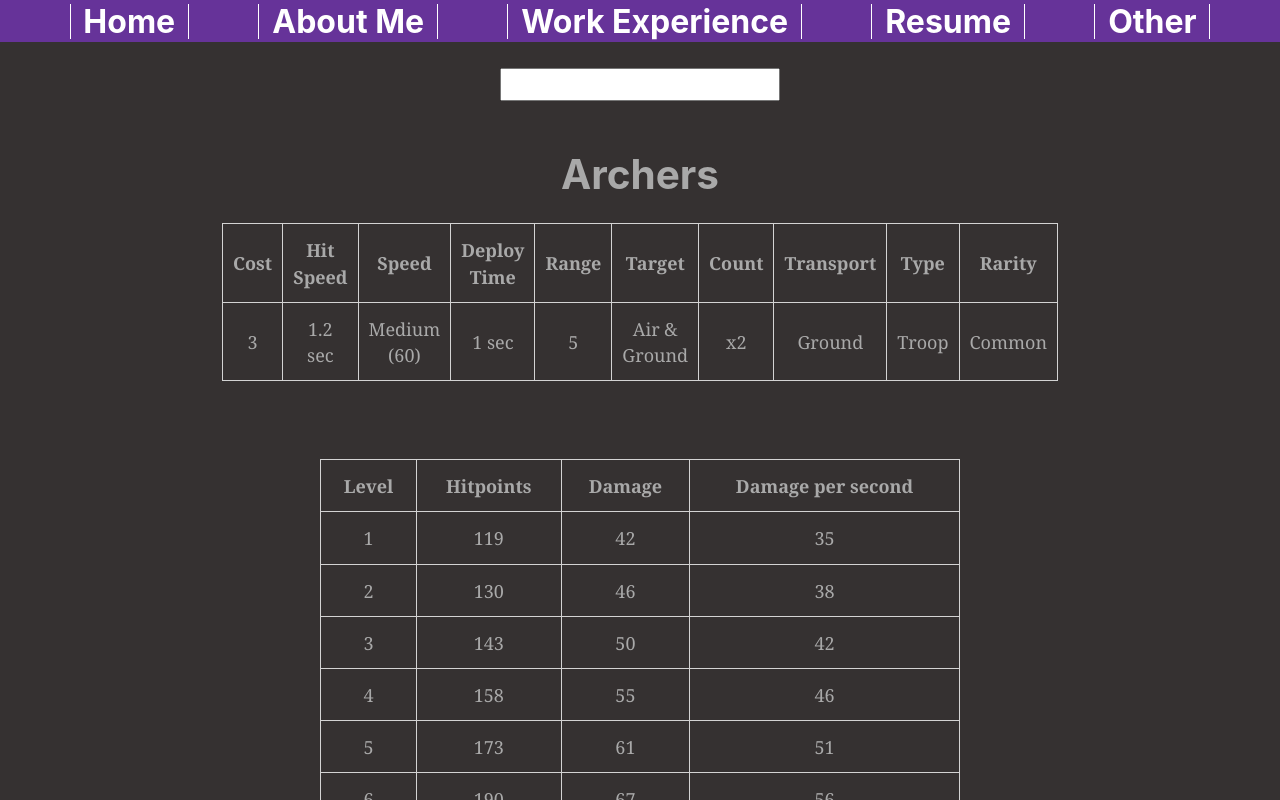
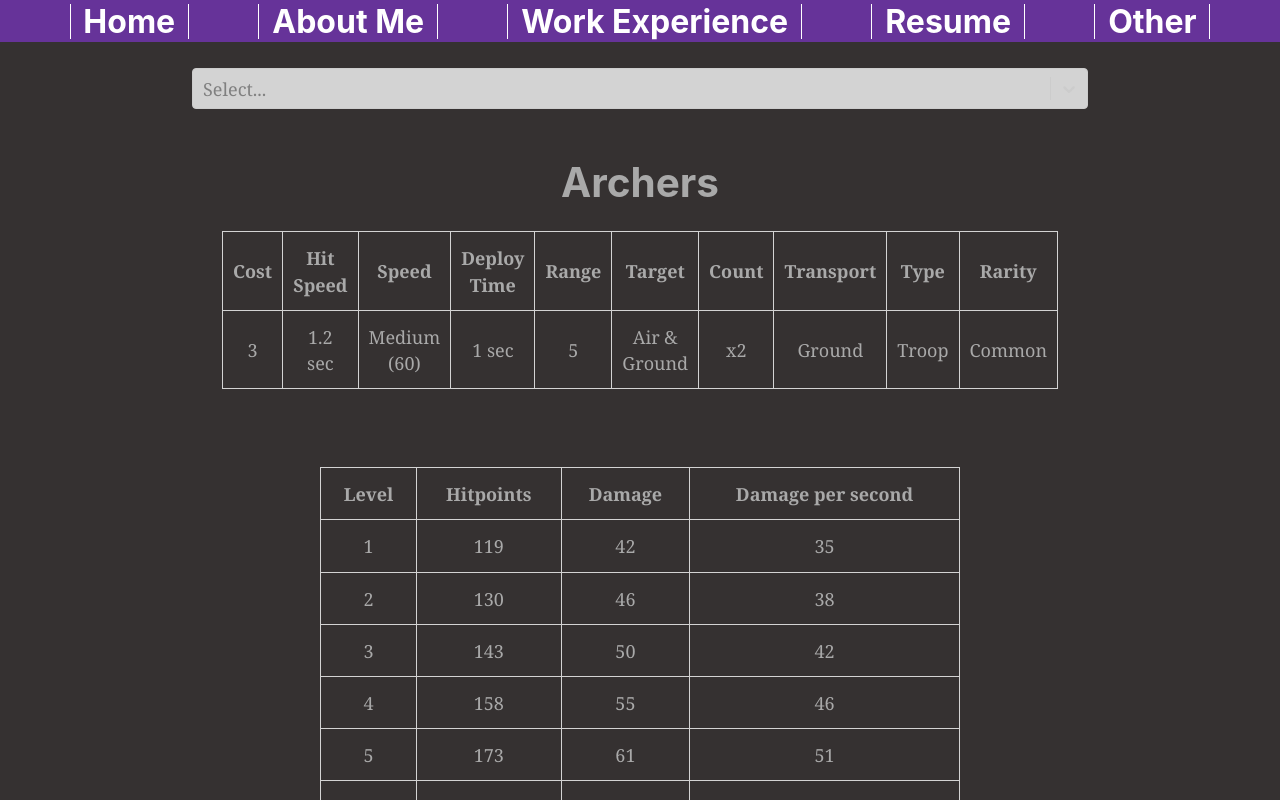
Before and after one commit to dorenproctor/personal-website, a Gatsby site: page /clash-royale in a window 1280 px wide. Built offline with nearby package versions, Linux system fonts and the light colour scheme; Gatsby itself is replaced by a stand-in of ours.

Commit message:
Using multiselect in clash royale page but only using first value so far

```diff
--- a/src/pages/clash-royale.jsx
+++ b/src/pages/clash-royale.jsx
@@ -2,6 +2,8 @@ import React, { useState } from "react"
 import Layout from "../components/layout"
 import SEO from "../components/seo"
 import cardStats from '../assets/cardStats'
+// import Select from 'react-select'
+import Multiselect from '../components/multiselect'
 
 /*
 "Minions": {
@@ -26,7 +28,6 @@ import cardStats from '../assets/cardStats'
   },
 */
 
-const ClashRoyale = () => {
 const zip = arrs => arrs[0].map((_,c)=>arrs.map(row=>row[c])) //like Python's zip function
 const rowStyle = {textAlign:'center', border:'lightgray 1px solid', paddingRight:'10px', paddingLeft:'10px'}
 
@@ -50,6 +51,9 @@ const ClashRoyale = () => {
   )
 }
 
+const options = Object.keys(cardStats).sort().map(name => ({value:name, label:name.replace('_',' ')}))
+
+const ClashRoyale = () => {
   const updateTables = cardName => {
     const card = cardStats[cardName.replace(' ','_')]
     if (!card) return state
@@ -58,23 +62,49 @@ const ClashRoyale = () => {
     return {cardName, statsTable, attrTable}
   }
 
+
+  // const [cardNames, setCardNames] = useState(updateTables(['Archers']))
+  // const [tables, setTables] = useState(updateTables([]))
   const [state, setState] = useState(updateTables('Archers'))
+
+  const changeTable = x => {
+    const val = x && x.length ? x[0].label : ''
+    setState(updateTables(val))
+  }
 
   return (
     <Layout>
       <SEO title="Clash Royale" />
-      <input type="text" name="selectedcard" list="cardnames"
+      {/* <input type="text" name="selectedcard" list="cardnames"
         onClick={e => e.target.value = ''}
         onChange={e => setState(updateTables(e.target.value))}/>
       <br/><br/>
       <datalist id="cardnames">
         {Object.keys(cardStats).sort().map(x => <option value={x.replace('_',' ')} key={x}/>)}
-      </datalist><br/>
+      </datalist><br/> */}
+      {/* <Multiselect options={options} onChange={(x, y) => console.log('changed',x,y)}  /> */}
+      <Multiselect options={options} onChange={changeTable}  />
+      <br/><br/>
       <h1 style={{textAlign:'center'}}>{state.cardName}</h1>
       {state.attrTable}<br/><br/><br/>
       {state.statsTable}<br/><br/><br/>
     </Layout>
   )
+  // return (
+  //   <Layout>
+  //     <SEO title="Clash Royale" />
+  //     <input type="text" name="selectedcard" list="cardnames"
+  //       onClick={e => e.target.value = ''}
+  //       onChange={e => setState(updateTables(e.target.value))}/>
+  //     <br/><br/>
+  //     <datalist id="cardnames">
+  //       {Object.keys(cardStats).sort().map(x => <option value={x.replace('_',' ')} key={x}/>)}
+  //     </datalist><br/>
+  //     <h1 style={{textAlign:'center'}}>{state.cardName}</h1>
+  //     {state.attrTable}<br/><br/><br/>
+  //     {state.statsTable}<br/><br/><br/>
+  //   </Layout>
+  // )
 }
 
 export default ClashRoyale
```
Lines whose indentation alone changed are shown as unchanged.
